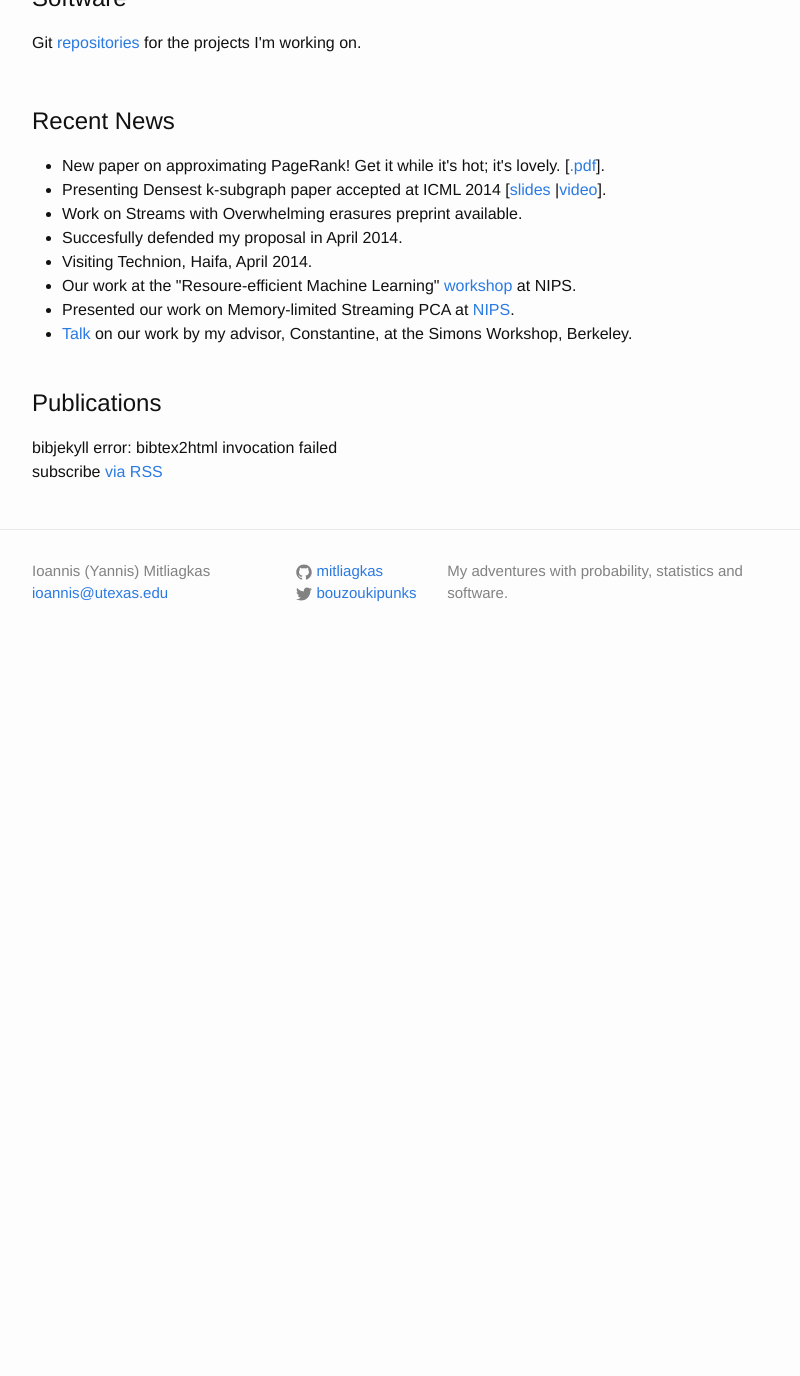
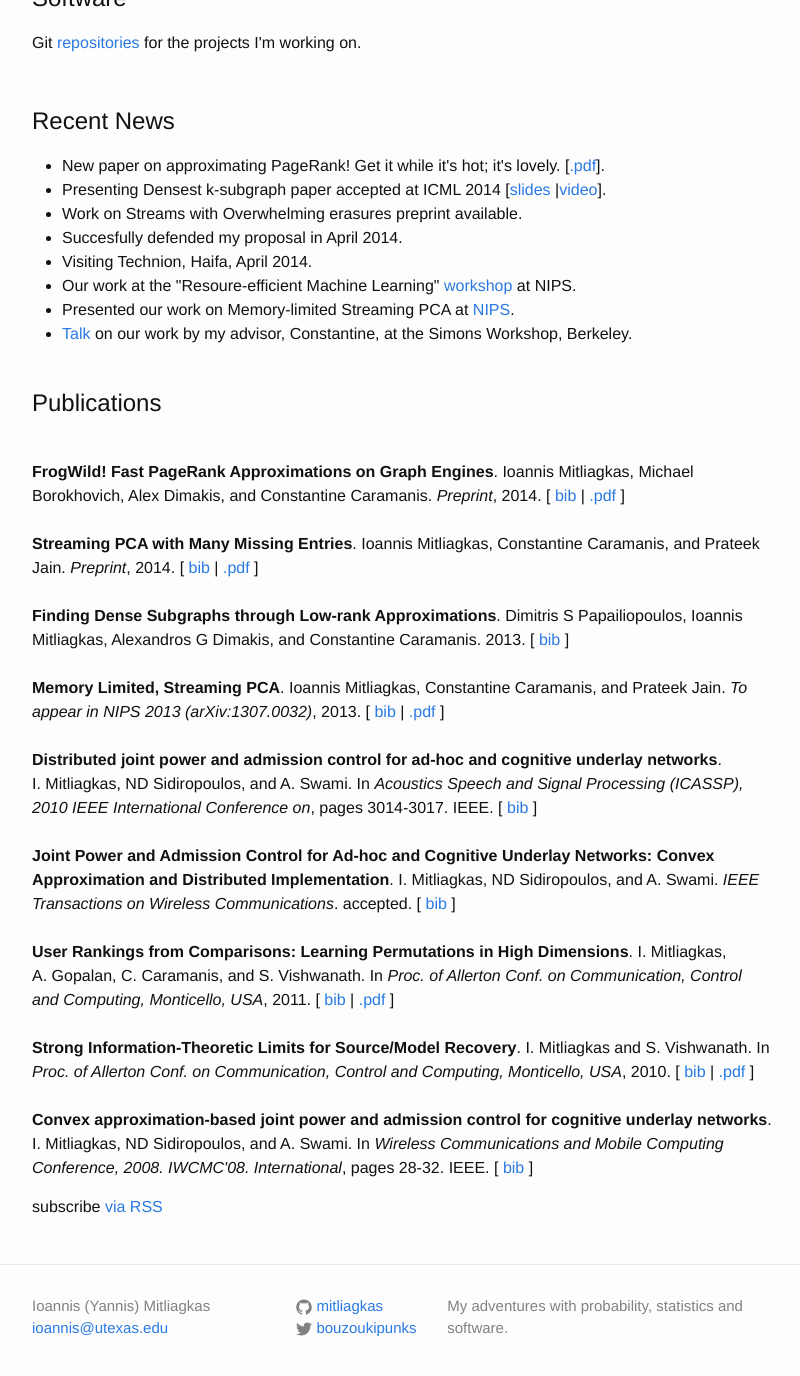
Before and after one commit to mitliagkas/mitliagkas.github.io, a Jekyll site: the page built from index.html, in a window 1280 px wide and 1400 px high, scrolled down 1618 px. Shown: the top 1376 px of the window, without its empty margins (238-1038 px from the left). Built offline with Jekyll 4.4.1, drawn with Linux system fonts in a browser that asks for light colours; before the commit the page ends 2283 px from its top, so only the background shows below that.

Commit message:
Used static copy of bibliography to circumvent github rendering issue

```diff
--- a/index.html
+++ b/index.html
@@ -105,7 +105,132 @@ layout: default
     <br>
 
   <h2>Publications</h2>
-  {% bibtex _plugins/style.bst biblio/biblio.bib %}
+  <!-- {% bibtex _plugins/style.bst biblio/biblio.bib %} -->
+
+<dl>
+
+<dt>
+<a name="mitliagkas2014frogwild">&nbsp;</a>
+</dt>
+<dd>
+<b>FrogWild! Fast PageRank Approximations on Graph Engines</b>.
+ Ioannis Mitliagkas, Michael Borokhovich, Alex Dimakis, and
+  Constantine Caramanis.
+ <em>Preprint</em>, 2014.
+[&nbsp;<a href="biblio_bib.html#mitliagkas2014frogwild">bib</a>&nbsp;|
+<a href="FrogWild.pdf">.pdf</a>&nbsp;]
+
+</dd>
+
+
+<dt>
+<a name="mitliagkas2014streaming">&nbsp;</a>
+</dt>
+<dd>
+<b>Streaming PCA with Many Missing Entries</b>.
+ Ioannis Mitliagkas, Constantine Caramanis, and Prateek Jain.
+ <em>Preprint</em>, 2014.
+[&nbsp;<a href="biblio_bib.html#mitliagkas2014streaming">bib</a>&nbsp;|
+<a href="erasures2014long.pdf">.pdf</a>&nbsp;]
+
+</dd>
+
+
+<dt>
+<a name="papailiopoulosfinding">&nbsp;</a>
+</dt>
+<dd>
+<b>Finding Dense Subgraphs through Low-rank Approximations</b>.
+ Dimitris&nbsp;S Papailiopoulos, Ioannis Mitliagkas, Alexandros&nbsp;G Dimakis,
+  and Constantine Caramanis.
+ 2013.
+[&nbsp;<a href="biblio_bib.html#papailiopoulosfinding">bib</a>&nbsp;]
+
+</dd>
+
+
+<dt>
+<a name="mitliagkas2013memory">&nbsp;</a>
+</dt>
+<dd>
+<b>Memory Limited, Streaming PCA</b>.
+ Ioannis Mitliagkas, Constantine Caramanis, and Prateek Jain.
+ <em>To appear in NIPS 2013 (arXiv:1307.0032)</em>, 2013.
+[&nbsp;<a href="biblio_bib.html#mitliagkas2013memory">bib</a>&nbsp;|
+<a href="nips2013CameraReady.pdf">.pdf</a>&nbsp;]
+
+</dd>
+
+
+<dt>
+<a name="mitliagkas2010distributed">&nbsp;</a>
+</dt>
+<dd>
+<b>Distributed joint power and admission control for ad-hoc and cognitive
+  underlay networks</b>.
+ I.&nbsp;Mitliagkas, ND&nbsp;Sidiropoulos, and A.&nbsp;Swami.
+ In <em>Acoustics Speech and Signal Processing (ICASSP), 2010 IEEE
+  International Conference on</em>, pages 3014-3017. IEEE.
+[&nbsp;<a href="biblio_bib.html#mitliagkas2010distributed">bib</a>&nbsp;]
+
+</dd>
+
+
+<dt>
+<a name="mitliagkas2011joint">&nbsp;</a>
+</dt>
+<dd>
+<b>Joint Power and Admission Control for Ad-hoc and Cognitive Underlay
+  Networks: Convex Approximation and Distributed Implementation</b>.
+ I.&nbsp;Mitliagkas, ND&nbsp;Sidiropoulos, and A.&nbsp;Swami.
+ <em>IEEE Transactions on Wireless Communications</em>.
+ accepted.
+[&nbsp;<a href="biblio_bib.html#mitliagkas2011joint">bib</a>&nbsp;]
+
+</dd>
+
+
+<dt>
+<a name="mitliagkas2011user">&nbsp;</a>
+</dt>
+<dd>
+<b>User Rankings from Comparisons: Learning Permutations in High Dimensions</b>.
+ I.&nbsp;Mitliagkas, A.&nbsp;Gopalan, C.&nbsp;Caramanis, and S.&nbsp;Vishwanath.
+ In <em>Proc. of Allerton Conf. on Communication, Control and
+  Computing, Monticello, USA</em>, 2011.
+[&nbsp;<a href="biblio_bib.html#mitliagkas2011user">bib</a>&nbsp;|
+<a href="userRankings2011.pdf">.pdf</a>&nbsp;]
+
+</dd>
+
+
+<dt>
+<a name="mitliagkas2010strong">&nbsp;</a>
+</dt>
+<dd>
+<b>Strong Information-Theoretic Limits for Source/Model Recovery</b>.
+ I.&nbsp;Mitliagkas and S.&nbsp;Vishwanath.
+ In <em>Proc. of Allerton Conf. on Communication, Control and
+  Computing, Monticello, USA</em>, 2010.
+[&nbsp;<a href="biblio_bib.html#mitliagkas2010strong">bib</a>&nbsp;|
+<a href="strongConverse2010.pdf">.pdf</a>&nbsp;]
+
+</dd>
+
+
+<dt>
+<a name="mitliagkas2008convex">&nbsp;</a>
+</dt>
+<dd>
+<b>Convex approximation-based joint power and admission control for cognitive
+  underlay networks</b>.
+ I.&nbsp;Mitliagkas, ND&nbsp;Sidiropoulos, and A.&nbsp;Swami.
+ In <em>Wireless Communications and Mobile Computing Conference,
+  2008. IWCMC'08. International</em>, pages 28-32. IEEE.
+[&nbsp;<a href="biblio_bib.html#mitliagkas2008convex">bib</a>&nbsp;]
+
+</dd>
+</dl>
 
 <!--   <h1 class="page-heading">Recent News</h1>
 
```
